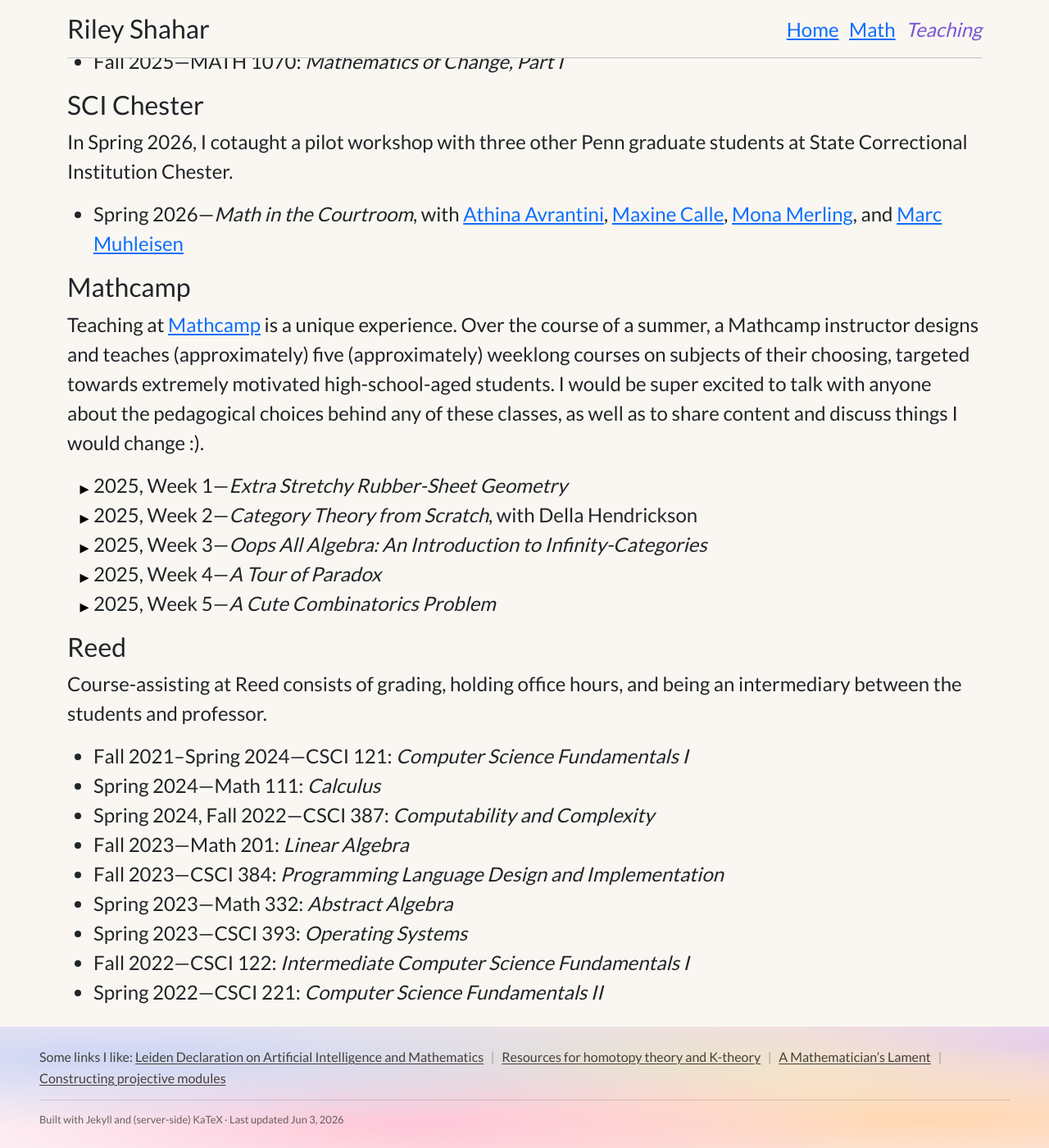
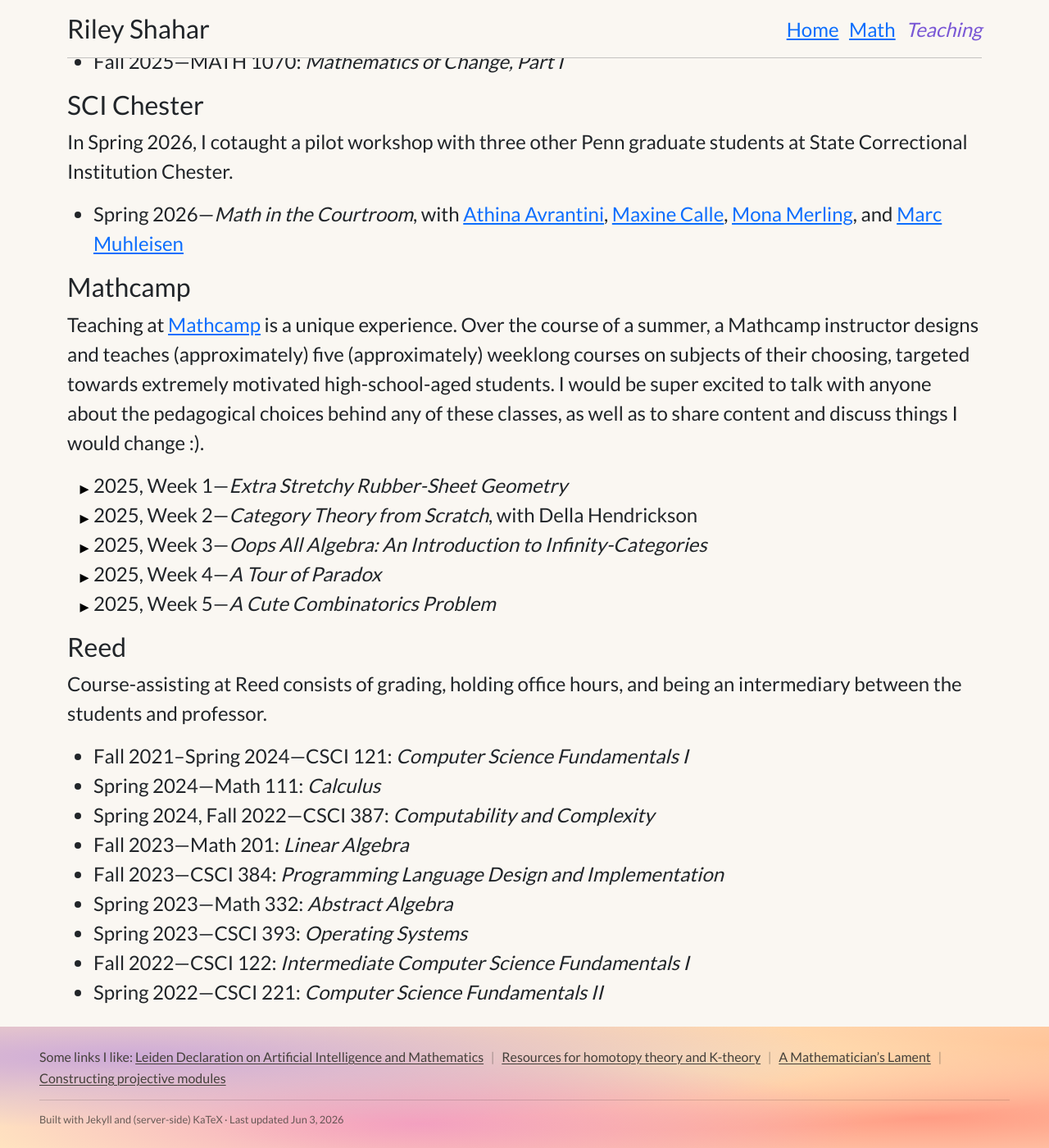
Before and after one commit to rileyshahar/website, a Jekyll site: the page built from teaching.md, in a window 1280 px wide and 1400 px high, scrolled down 328 px. Shown: the whole window at 82% size. Built offline with Jekyll 4.4.1, drawn with Linux system fonts in a browser that asks for light colours.

Commit message:
more vibrant sunset

```diff
--- a/_sass/main.scss
+++ b/_sass/main.scss
@@ -62,16 +62,16 @@ main {
       radial-gradient(at 100% 15%, #f8c3b1 0px, transparent 50%);
   }
 
-  &[data-palette="cotton-candy"] {
+  &[data-palette="sunset"] {
     --footer-ink: #44403a;
     --footer-rule: rgba(0, 0, 0, 0.18);
-    background-color: #fdeef2;
+    background-color: #ffe3c0;
     background-image:
-      radial-gradient(at 12% 25%, #cdd6f4 0px, transparent 55%),
-      radial-gradient(at 40% 80%, #ffc6d9 0px, transparent 50%),
-      radial-gradient(at 62% 30%, #f6e7c1 0px, transparent 55%),
-      radial-gradient(at 88% 75%, #ffd6b0 0px, transparent 55%),
-      radial-gradient(at 100% 15%, #e3c9f0 0px, transparent 50%);
+      radial-gradient(at 12% 25%, #cdaad8 0px, transparent 55%),
+      radial-gradient(at 40% 80%, #f3a0c0 0px, transparent 50%),
+      radial-gradient(at 62% 30%, #ffe3b5 0px, transparent 55%),
+      radial-gradient(at 88% 75%, #ff9c84 0px, transparent 55%),
+      radial-gradient(at 100% 15%, #ffbf94 0px, transparent 50%);
   }
 
   &[data-palette="aurora"] {
```
Also changed, not shown: teaching.md (+1 -1 lines).
